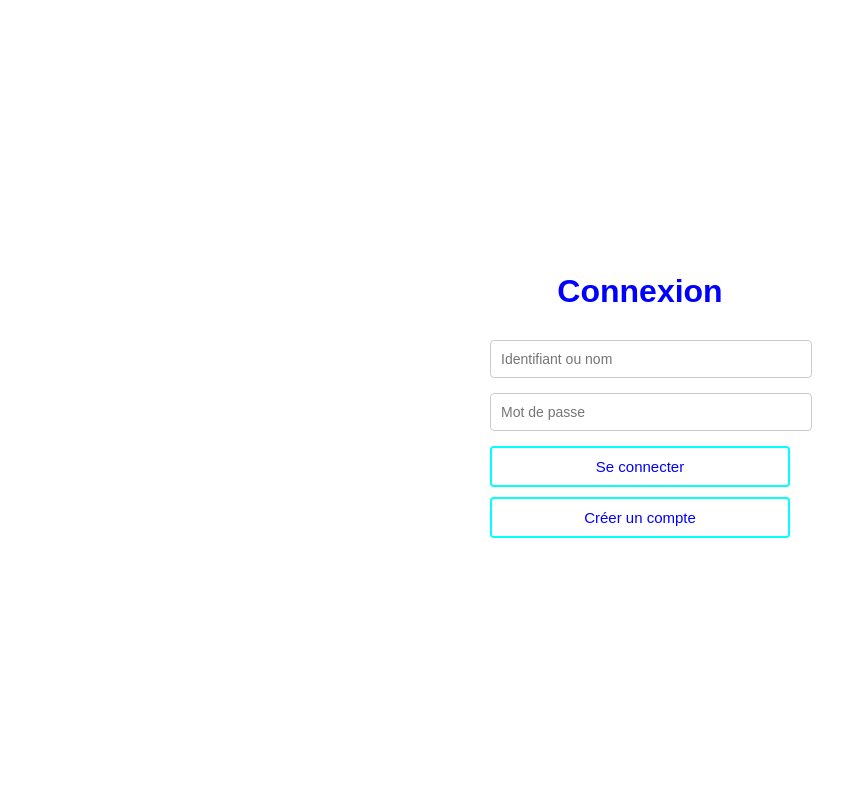
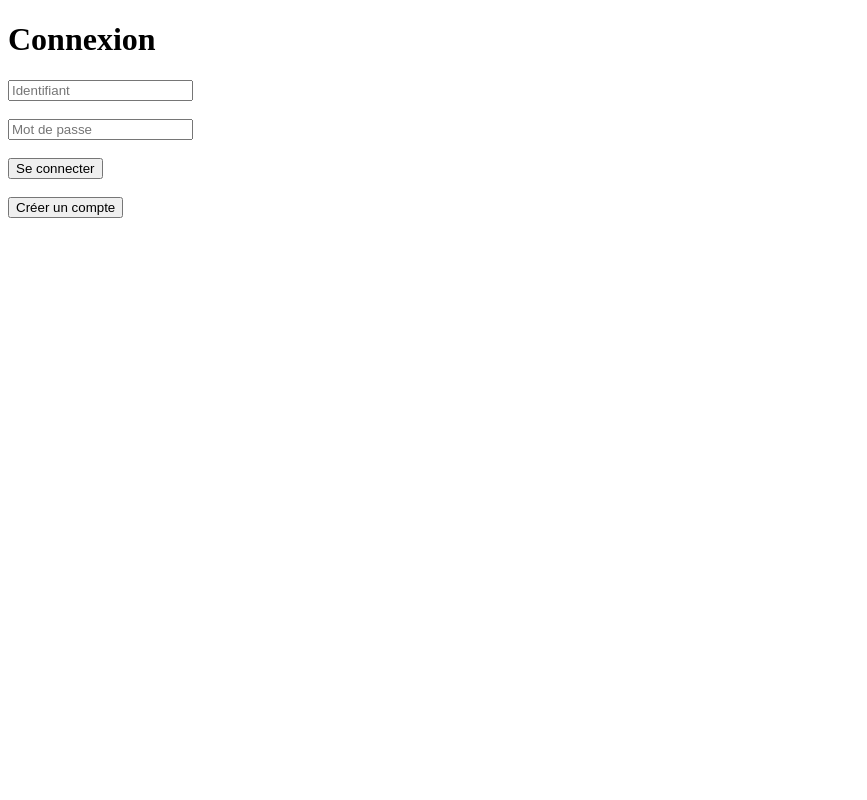
Before and after one commit to Lazyprobg/french-reborn, a Flask app: page /connexion in a window 1280 px wide. Shown: the whole page, without its empty margins (0-867 px from the left). Run offline with Flask 3, Linux system fonts and the light colour scheme.

Commit message:
Update connexion.html

```diff
--- a/templates/connexion.html
+++ b/templates/connexion.html
@@ -2,68 +2,26 @@
 <html lang="fr">
 <head>
     <meta charset="UTF-8">
-    <meta name="viewport" content="width=device-width, initial-scale=1.0">
-    <title>Connexion - French Reborn</title>
-
-    <style>
-        body {
-            font-family: Arial, sans-serif;
-            display: flex;
-            justify-content: center;
-            align-items: center;
-            height: 100vh;
-            margin: 0;
-        }
-
-        .login-container {
-            width: 300px;
-            text-align: center;
-        }
-
-        h1 {
-            color: blue;
-            margin-bottom: 30px;
-        }
-
-        input {
-            width: 100%;
-            padding: 10px;
-            margin-bottom: 15px;
-            border: 1px solid #ccc;
-            border-radius: 4px;
-            font-size: 14px;
-        }
-
-        .login-button {
-            width: 100%;
-            padding: 10px;
-            margin-bottom: 10px;
-            font-size: 15px;
-            color: blue;
-            border: 2px solid cyan;
-            border-radius: 4px;
-            background-color: transparent;
-            cursor: pointer;
-        }
-
-        .login-button:hover {
-            background-color: rgba(0, 255, 255, 0.1);
-        }
-    </style>
+    <title>Connexion</title>
 </head>
 <body>
 
-    <div class="login-container">
-        <h1>Connexion</h1>
+<h1>Connexion</h1>
 
-        <form method="POST">
-            <input type="text" name="identifiant" placeholder="Identifiant ou nom" required>
-            <input type="password" name="mot_de_passe" placeholder="Mot de passe" required>
+<form method="POST">
+    <input type="text" name="identifiant" placeholder="Identifiant" required>
+    <br><br>
+    <input type="password" name="mot_de_passe" placeholder="Mot de passe" required>
+    <br><br>
 
-            <button type="submit" class="login-button">Se connecter</button>
-            <button type="button" class="login-button" onclick="windows.location.href='{{ url_for('inscription') }}'">Créer un compte</button>
-        </form>
-    </div>
+    <button type="submit">Se connecter</button>
+</form>
+
+<br>
+
+<button onclick="window.location.href='{{ url_for('inscription') }}'">
+    Créer un compte
+</button>
 
 </body>
 </html>
```
